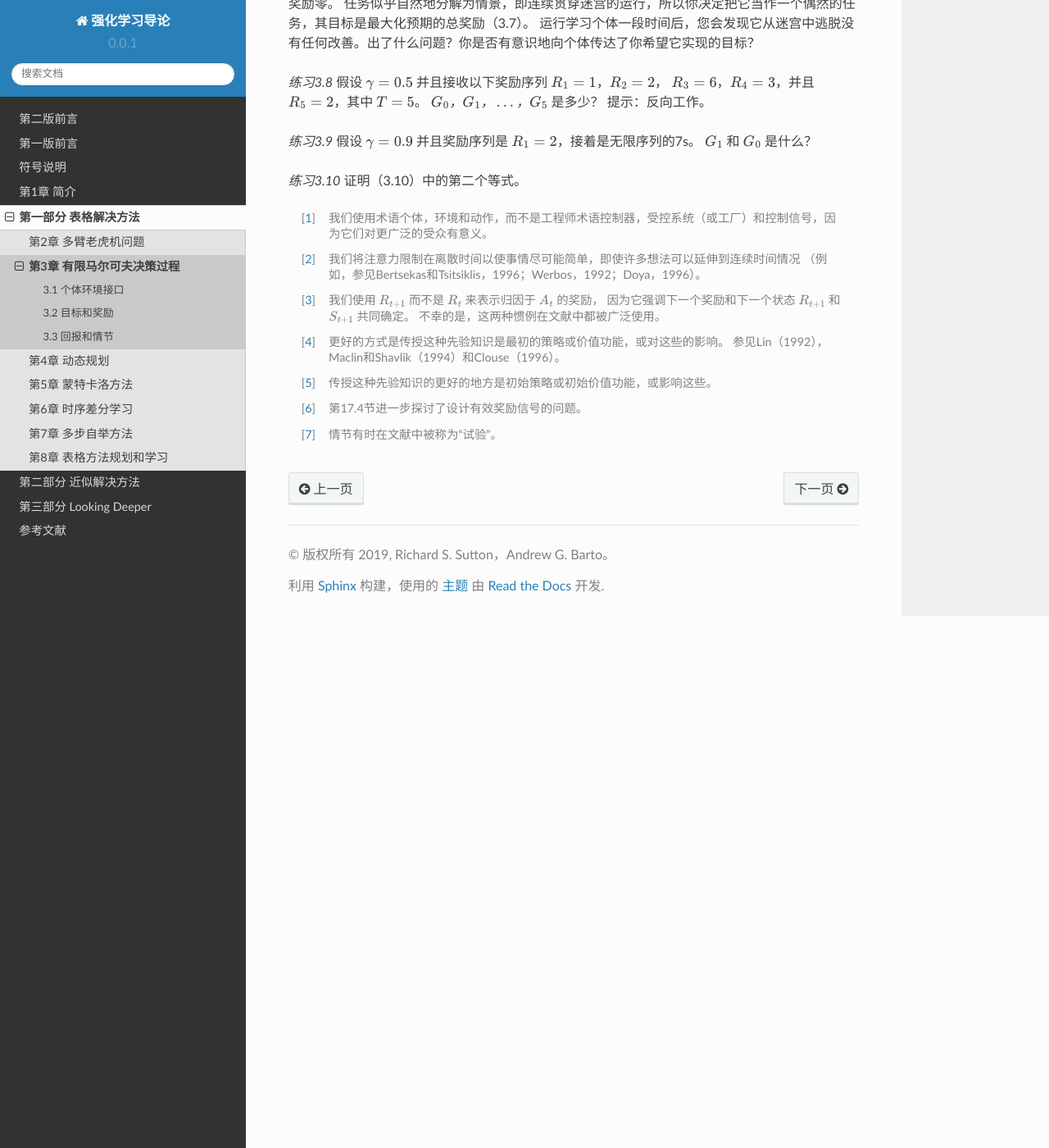
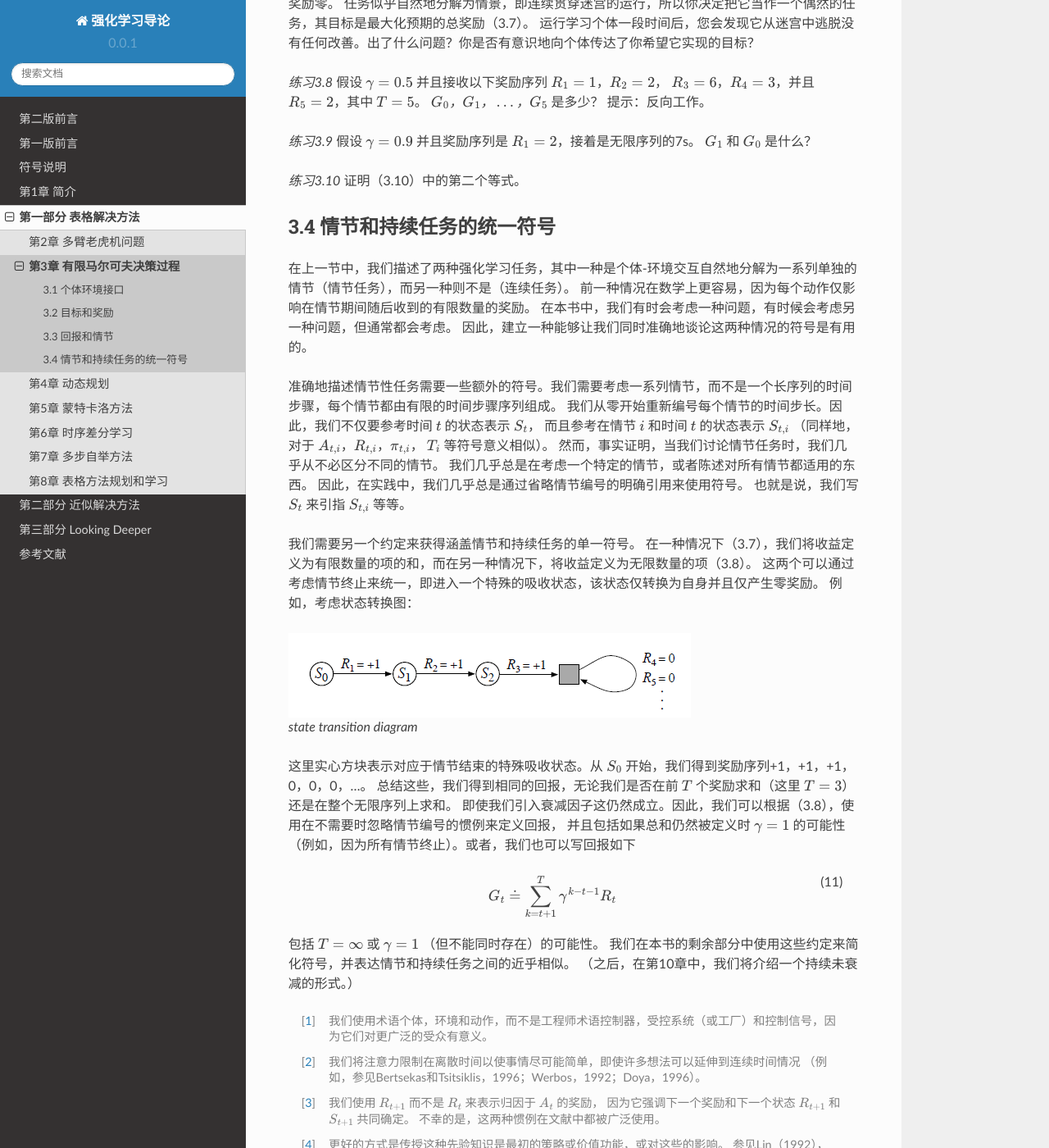
Before and after one commit to qiwihui/reinforcement-learning-an-introduction-chinese, a Sphinx documentation site: the page built from source/partI/chapter3/finite_markov_decision_process.rst, in a window 1280 px wide and 1400 px high, scrolled down 7218 px. Shown: the whole window at 82% size. Built offline with Sphinx 7.4.7 and the Read the Docs theme 2.0.0, drawn with Linux system fonts in a browser that asks for light colours.

Commit message:
docs: 3.4 情节和持续任务的统一符号

```diff
--- a/source/partI/chapter3/finite_markov_decision_process.rst
+++ b/source/partI/chapter3/finite_markov_decision_process.rst
@@ -321,6 +321,49 @@ MDP框架是从相互作用的目标导向学习的问题中抽象出来的。
 
 *练习3.10* 证明（3.10）中的第二个等式。
 
+
+3.4 情节和持续任务的统一符号
+^^^^^^^^^^^^^^^^^^^^^^^^^^^^
+
+在上一节中，我们描述了两种强化学习任务，其中一种是个体-环境交互自然地分解为一系列单独的情节（情节任务），而另一种则不是（连续任务）。
+前一种情况在数学上更容易，因为每个动作仅影响在情节期间随后收到的有限数量的奖励。
+在本书中，我们有时会考虑一种问题，有时候会考虑另一种问题，但通常都会考虑。
+因此，建立一种能够让我们同时准确地谈论这两种情况的符号是有用的。
+
+准确地描述情节性任务需要一些额外的符号。我们需要考虑一系列情节，而不是一个长序列的时间步骤，每个情节都由有限的时间步骤序列组成。
+我们从零开始重新编号每个情节的时间步长。因此，我们不仅要参考时间 :math:`t` 的状态表示  :math:`S_{t}`，
+而且参考在情节 :math:`i` 和时间 :math:`t` 的状态表示 :math:`S_{t,i}`
+（同样地，对于 :math:`A_{t,i}`，:math:`R_{t,i}`，:math:`\pi_{t,i}`，
+:math:`T_{i}` 等符号意义相似）。
+然而，事实证明，当我们讨论情节任务时，我们几乎从不必区分不同的情节。
+我们几乎总是在考虑一个特定的情节，或者陈述对所有情节都适用的东西。
+因此，在实践中，我们几乎总是通过省略情节编号的明确引用来使用符号。
+也就是说，我们写 :math:`S_{t}` 来引指 :math:`S_{t,i}` 等等。
+
+我们需要另一个约定来获得涵盖情节和持续任务的单一符号。
+在一种情况下（3.7），我们将收益定义为有限数量的项的和，而在另一种情况下，将收益定义为无限数量的项（3.8）。
+这两个可以通过考虑情节终止来统一，即进入一个特殊的吸收状态，该状态仅转换为自身并且仅产生零奖励。
+例如，考虑状态转换图：
+
+.. figure:: images/state_transition_diagram.png
+   :alt: state transition diagram
+
+   state transition diagram
+
+这里实心方块表示对应于情节结束的特殊吸收状态。从 :math:`S_{0}` 开始，我们得到奖励序列+1，+1，+1，0，0，0，...。
+总结这些，我们得到相同的回报，无论我们是否在前 :math:`T` 个奖励求和（这里 :math:`T=3`）还是在整个无限序列上求和。
+即使我们引入衰减因子这仍然成立。因此，我们可以根据（3.8），使用在不需要时忽略情节编号的惯例来定义回报，
+并且包括如果总和仍然被定义时 :math:`\gamma = 1` 的可能性（例如，因为所有情节终止）。或者，我们也可以写回报如下
+
+.. math::
+    :label: 3.11
+
+    G_t \doteq \sum_{k=t+1}^{T} \gamma^{k-t-1} R_t
+
+包括 :math:`T = \infty` 或 :math:`\gamma = 1` （但不能同时存在）的可能性。
+我们在本书的剩余部分中使用这些约定来简化符号，并表达情节和持续任务之间的近乎相似。
+（之后，在第10章中，我们将介绍一个持续未衰减的形式。）
+
 .. [1]
    我们使用术语个体，环境和动作，而不是工程师术语控制器，受控系统（或工厂）和控制信号，因为它们对更广泛的受众有意义。
 
```
